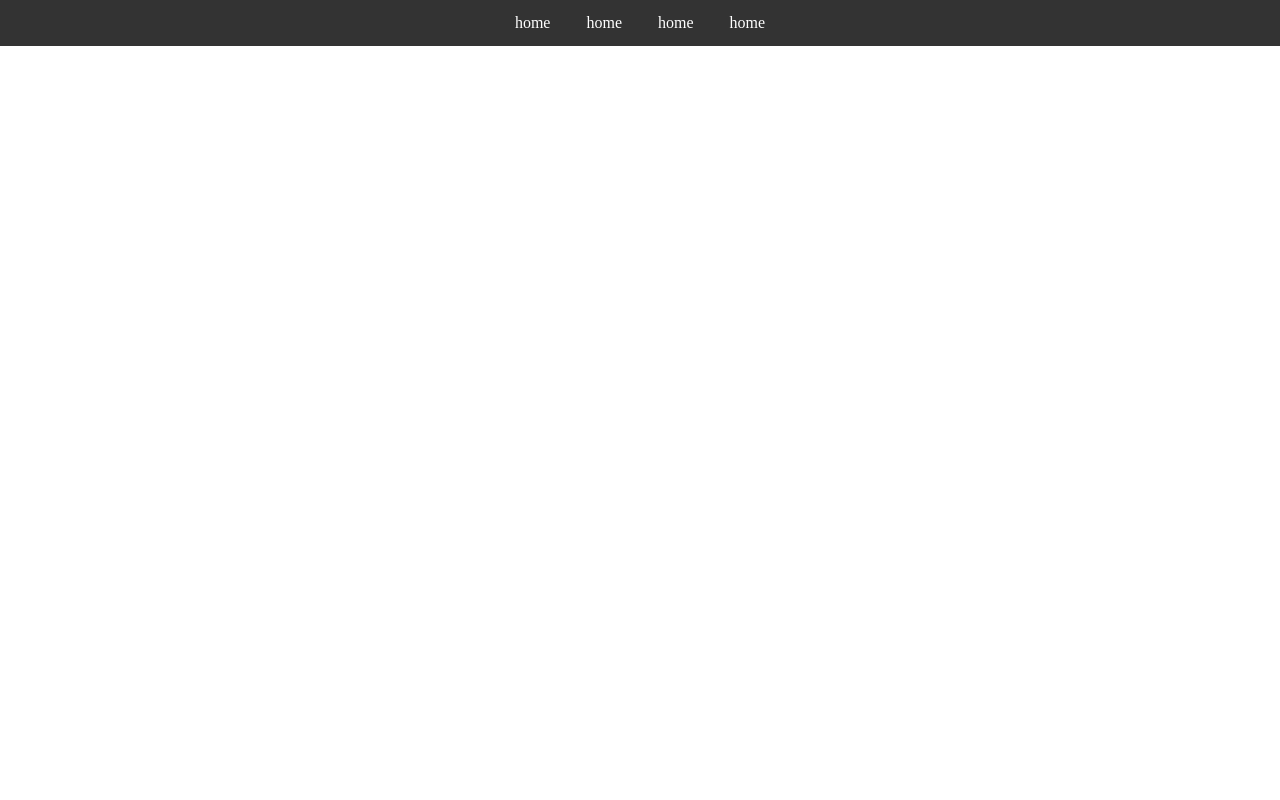
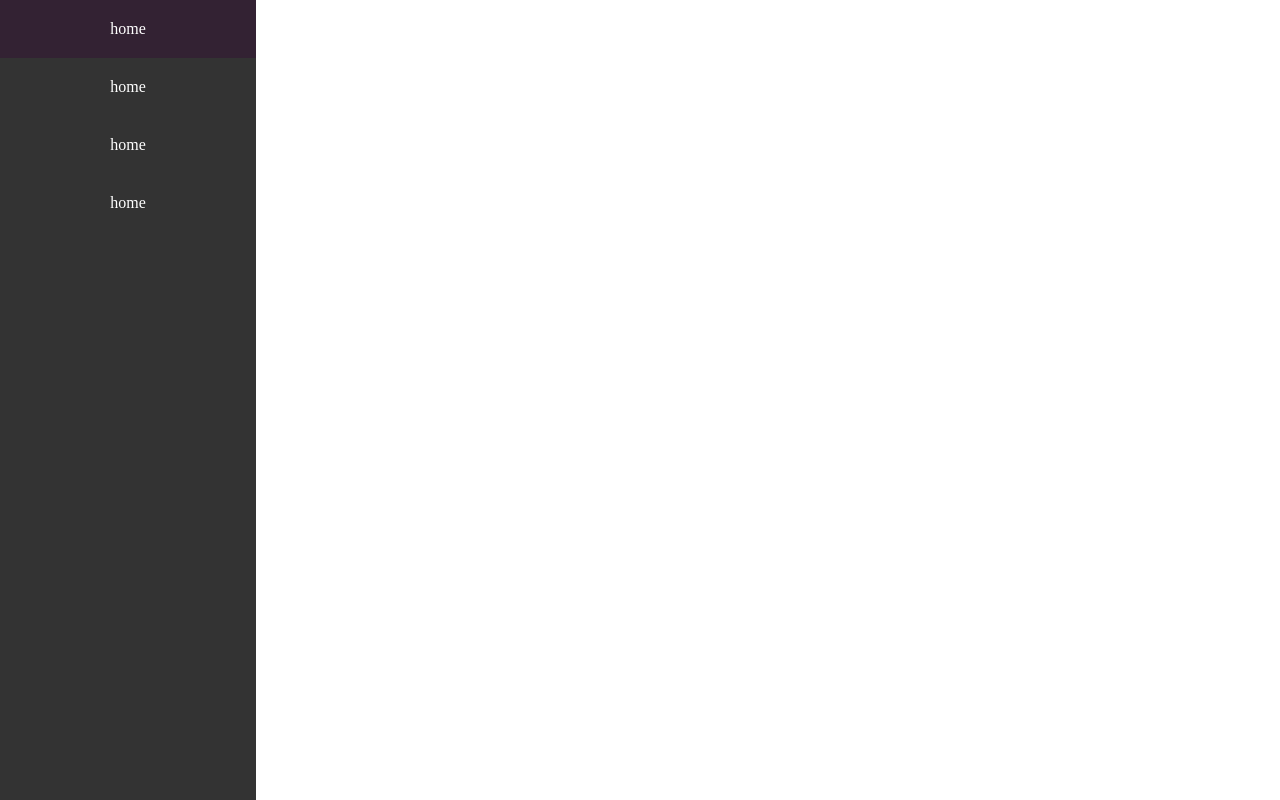
Before and after one commit to himamshus06/web_trial, a plain HTML site: page index.html in a window 1280 px wide. Drawn offline with Linux system fonts and the light colour scheme.

Commit message:
Update style.css

```diff
--- a/style.css
+++ b/style.css
@@ -46,3 +46,31 @@ ul {
 
 
   }
+ @media  (min-width: 768px){
+
+
+    ul {
+        list-style-type: none;
+        margin: 0;
+        padding: 0;
+        width: 20%;
+        background-color: #333;
+        position: fixed;
+        height: 100%;
+        overflow: auto;
+      }
+
+      li a {
+        display: block;
+        color:white;
+        padding: 8px 16px;
+        text-decoration: none;
+        padding: 20px 0;
+
+      }
+      li a:hover{
+        background-color: #323;
+        transition: 0.25s;
+      }
+
+  }
```
